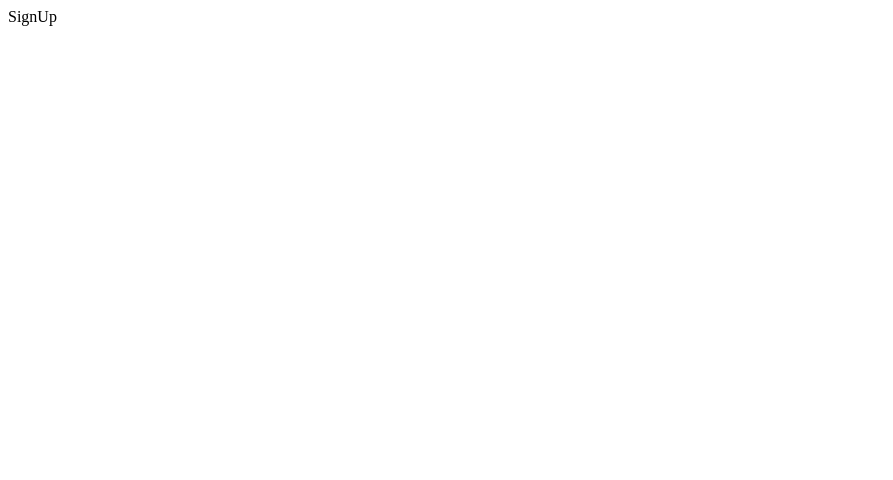
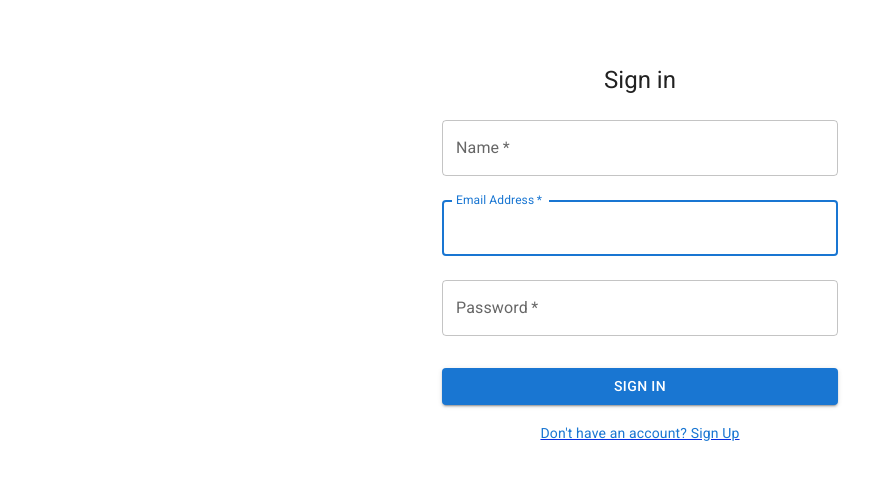
Before and after one commit to boringslav/appointr-fe, a React (Vite) app: page /sign-up in a window 1280 px wide. Shown: the top 480 px of the page, without its empty margins (0-893 px from the left). Built offline with nearby package versions, Linux system fonts and the light colour scheme.

Commit message:
Sign Up page design

```diff
--- a/src/pages/SignUp/SignUp.jsx
+++ b/src/pages/SignUp/SignUp.jsx
@@ -1,7 +1,91 @@
 import React from "react";
+import Container from "@mui/material/Container";
+import CssBaseline from "@mui/material/CssBaseline";
+import Box from "@mui/material/Box";
+import Typography from "@mui/material/Typography";
+import TextField from "@mui/material/TextField";
+import Button from "@mui/material/Button";
+import Grid from "@mui/material/Grid";
+import {NavLink} from "react-router-dom";
+import Link from "@mui/material/Link";
 
 function SignUp() {
-  return <div>SignUp</div>;
+  const handleSubmit = (event) => {
+    event.preventDefault();
+    const data = new FormData(event.currentTarget);
+    console.log({
+      email: data.get('email'),
+      password: data.get('password'),
+      name: data.get('name')
+    });
+  };
+
+  return (
+      <Container component="main" maxWidth="xs">
+        <CssBaseline />
+        <Box
+            sx={{
+              marginTop: 8,
+              display: 'flex',
+              flexDirection: 'column',
+              alignItems: 'center',
+            }}
+        >
+          <Typography component="h1" variant="h5">
+            Sign in
+          </Typography>
+          <Box component="form" onSubmit={handleSubmit} noValidate sx={{ mt: 1 }}>
+            <TextField
+                margin="normal"
+                required
+                fullWidth
+                id="name"
+                label="Name"
+                name="name"
+                autoFocus
+            />
+            <TextField
+                margin="normal"
+                required
+                fullWidth
+                id="email"
+                label="Email Address"
+                name="email"
+                autoFocus
+            />
+            <TextField
+                margin="normal"
+                required
+                fullWidth
+                name="password"
+                label="Password"
+                type="password"
+                id="password"
+            />
+
+            <Button
+                type="submit"
+                fullWidth
+                variant="contained"
+                sx={{ mt: 3, mb: 2 }}
+            >
+              Sign In
+            </Button>
+            <Grid container justifyContent={"center"}>
+
+              <Grid >
+                <NavLink to="/sign-in" passhref>
+                  <Link  variant="body2">
+                    {"Don't have an account? Sign Up"}
+                  </Link>
+                </NavLink>
+
+              </Grid>
+            </Grid>
+          </Box>
+        </Box>
+      </Container>
+  );
 }
 
 export default SignUp;
```
